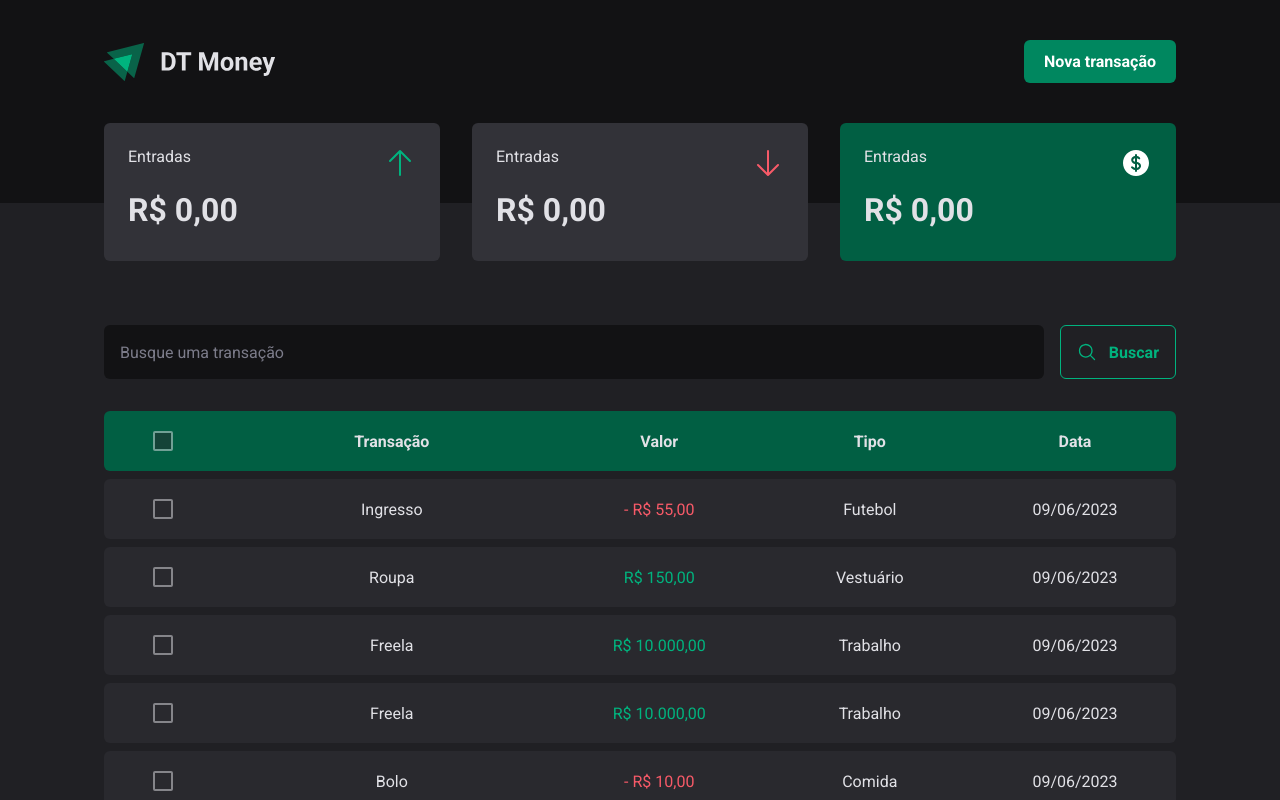
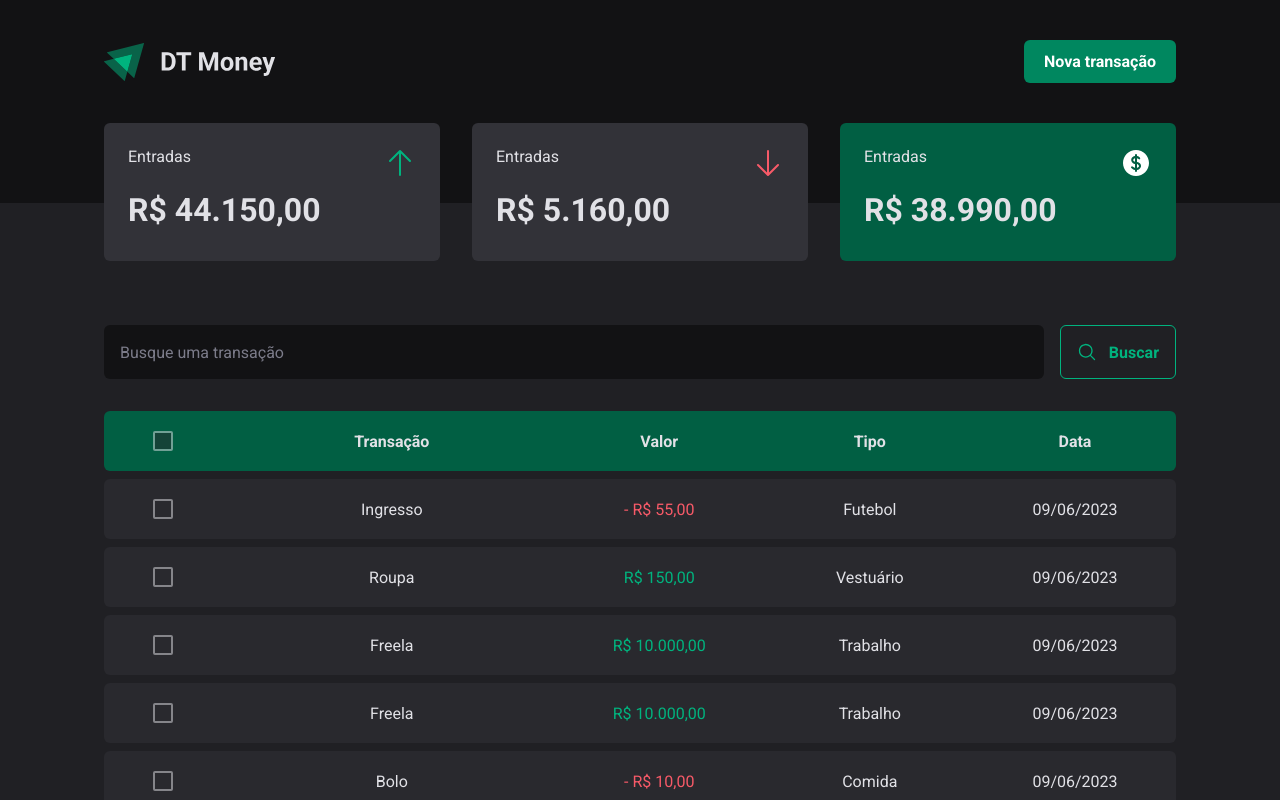
Before and after one commit to EduardoVital/DT-Money-vue-version, a Vue app in the folder DT-Money/: page / in a window 1280 px wide. Shown: the top 800 px of the page. Built offline with nearby package versions, Linux system fonts and the light colour scheme; data requests are answered from the project's data file.

Commit message:
Add summary math

```diff
--- a/DT-Money/src/components/Summary/Summary.vue
+++ b/DT-Money/src/components/Summary/Summary.vue
@@ -1,28 +1,12 @@
 <script setup lang="ts">
 import { ArrowUpIcon, ArrowDownIcon, CurrencyDollarIcon } from "@heroicons/vue/24/solid"
 import { useTransactions } from '../../stores/transactions';
-import { ref, onMounted, watch, computed } from 'vue';
-import type { Ref } from 'vue';
+import { computed } from 'vue';
 import { priceFormatter } from "../../utils/formatters"
-
-interface SummaryData {
-  income: number,
-  outcome: number,
-  total: number,
-}
 
 const transactions = useTransactions();
 
-const summary: Ref<SummaryData> = ref({
-  income: 0,
-  outcome: 0,
-  total: 0,
-})
-
-onMounted(() => {
-  console.log(transactions.getSummaryData)
-})
-
+const summary = computed(() => transactions.getSummaryData)
 
 </script>
 
--- a/DT-Money/src/stores/transactions.ts
+++ b/DT-Money/src/stores/transactions.ts
@@ -1,6 +1,6 @@
 import { defineStore } from 'pinia'
 import { getTransactions, putTransactions } from "../../src/services/transactions/index"
-import { Table, Form } from '@/types'
+import { Table, Form, SummaryData } from '@/types'
 import router from '@/router';
 
 export const useTransactions = defineStore({
@@ -17,6 +17,7 @@ export const useTransactions = defineStore({
     getTransactionsData(): void {
       getTransactions().then(({ data }: {data: Table[]}) => {
         this.tableData = data
+        this.getSummaryInfos(data)
       })
     },
     createTransaction(form: Form ) {
@@ -28,9 +29,33 @@ export const useTransactions = defineStore({
         }
       })
     },
+    getSummaryInfos(data: Table[]) {
+      return data.reduce(
+        (acc: SummaryData, transaction: Table ) => {
+          if (transaction.type === 'income') {
+            acc.income += transaction.price
+            acc.total += transaction.price
+            this.summary.income = acc.income
+            this.summary.total = acc.total
+          } else {
+            acc.outcome += transaction.price
+            acc.total -= transaction.price
+            this.summary.outcome = acc.outcome
+            this.summary.total = acc.total
+          }
+
+          return acc
+        },
+        {
+          income: 0,
+          outcome: 0,
+          total: 0,
+        },
+      )
+    }
   },
   getters: {
     getTableData: (state) => state.tableData,
-    getSummaryData: (state) => state.tableData
+    getSummaryData: (state) => state.summary
   }
 })
--- /dev/null
+++ b/DT-Money/src/types/Summary.ts
@@ -0,0 +1,5 @@
+export type SummaryData = {
+  income: number,
+  outcome: number,
+  total: number,
+}
--- a/DT-Money/src/types/index.ts
+++ b/DT-Money/src/types/index.ts
@@ -1 +1,2 @@
 export * from './Table'
+export * from './Summary'
```
